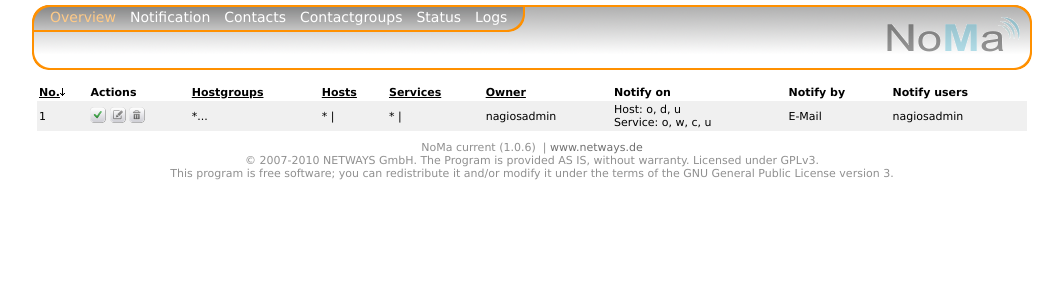
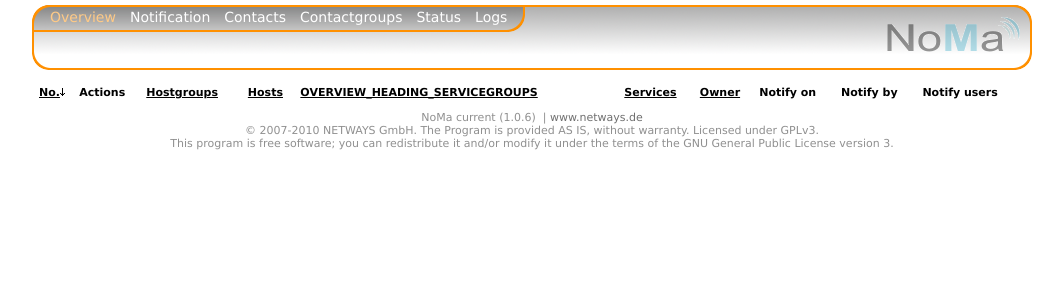
Before and after one commit to TheFlyingCorpse/NoMa, a PHP site: page / in a window 1280 px wide. Shown: the top 300 px of the page, without its empty margins (108-1171 px from the left). Run offline with PHP 8.4, Linux system fonts and the light colour scheme; data comes from the database, SQL or seed files in the repository; data that the repository does not hold is empty; some libraries are stand-ins or nearby versions.

Commit message:
* First attempt of adding in support for servicegroups in notifications - Work in progress!

```diff
--- a/inc/change_notifications.php
+++ b/inc/change_notifications.php
@@ -65,6 +65,8 @@ function addNotification ($p) {
 	$hostgroups_exclude = prepareDBValue($p['hostgroups_exclude']);
 	$hosts_include = prepareDBValue($p['hosts_include']);
 	$hosts_exclude = prepareDBValue($p['hosts_exclude']);
+        $servicegroups_include = prepareDBValue($p['servicegroups_include']);
+        $servicegroups_exclude = prepareDBValue($p['servicegroups_exclude']);
 	$services_include = prepareDBValue($p['services_include']);
 	$services_exclude = prepareDBValue($p['services_exclude']);
 	$notify_after_tries = prepareDBValue($p['notify_after_tries']);
@@ -86,12 +88,14 @@ function addNotification ($p) {
 	// check whether notification exists
 		$query = sprintf(
 		'select id from notifications
-			where active=0 and username=\'%s\' and hostgroups_include=\'%s\' and hostgroups_exclude=\'%s\' and hosts_include=\'%s\' and hosts_exclude=\'%s\' and services_include=\'%s\' and services_exclude=\'%s\' and notify_after_tries=\'%s\' and on_ok=\'%s\' and on_warning=\'%s\' and on_unknown=\'%s\' and on_host_unreachable=\'%s\' and on_critical=\'%s\' and on_host_up=\'%s\' and on_host_down=\'%s\'',
+			where active=0 and username=\'%s\' and hostgroups_include=\'%s\' and hostgroups_exclude=\'%s\' and hosts_include=\'%s\' and hosts_exclude=\'%s\'  and servicegroups_include=\'%s\' and servicegroups_exclude=\'%s\' and services_include=\'%s\' and services_exclude=\'%s\' and notify_after_tries=\'%s\' and on_ok=\'%s\' and on_warning=\'%s\' and on_unknown=\'%s\' and on_host_unreachable=\'%s\' and on_critical=\'%s\' and on_host_up=\'%s\' and on_host_down=\'%s\'',
 		$owner,
 		$hostgroups_include,
 		$hostgroups_exclude,
 		$hosts_include,
 		$hosts_exclude,
+		$servicegroups_include,
+		$servicegroups_exclude,
 		$services_include,
 		$services_exclude,
 		$notify_after_tries,
@@ -110,14 +114,16 @@ function addNotification ($p) {
 	// add notification
 	$query = sprintf(
 		'insert into notifications
-			(active,username,hostgroups_include,hostgroups_exclude,hosts_include,hosts_exclude,services_include,services_exclude,notify_after_tries,on_ok,on_warning,on_unknown,on_host_unreachable,on_critical,on_host_up,on_host_down,let_notifier_handle)
-			values (\'%s\',\'%s\',\'%s\',\'%s\',\'%s\',\'%s\',\'%s\',\'%s\',\'%s\',\'%s\',\'%s\',\'%s\',\'%s\',\'%s\',\'%s\',\'%s\',\'%s\')',
+			(active,username,hostgroups_include,hostgroups_exclude,hosts_include,hosts_exclude,servicegroups_include,servicegroups_exclude,services_include,services_exclude,notify_after_tries,on_ok,on_warning,on_unknown,on_host_unreachable,on_critical,on_host_up,on_host_down,let_notifier_handle)
+			values (\'%s\',\'%s\',\'%s\',\'%s\',\'%s\',\'%s\',\'%s\',\'%s\',\'%s\',\'%s\',\'%s\',\'%s\',\'%s\',\'%s\',\'%s\',\'%s\',\'%s\',\'%s\',\'%s\')',
 		'0',
 		$owner,
 		$hostgroups_include,
 		$hostgroups_exclude,
 		$hosts_include,
 		$hosts_exclude,
+                $servicegroups_include,
+                $servicegroups_exclude,
 		$services_include,
 		$services_exclude,
 		$notify_after_tries,
@@ -136,12 +142,14 @@ function addNotification ($p) {
 	// get new id
 	$query = sprintf(
 		'select id from notifications
-			where active=\'0\' and username=\'%s\'  and hostgroups_include=\'%s\' and hostgroups_exclude=\'%s\' and  hosts_include=\'%s\' and hosts_exclude=\'%s\' and services_include=\'%s\' and services_exclude=\'%s\' and notify_after_tries=\'%s\' and on_ok=\'%s\' and on_warning=\'%s\' and on_unknown=\'%s\' and on_host_unreachable=\'%s\' and on_critical=\'%s\' and on_host_up=\'%s\' and on_host_down=\'%s\'',
+			where active=\'0\' and username=\'%s\'  and hostgroups_include=\'%s\' and hostgroups_exclude=\'%s\' and  hosts_include=\'%s\' and hosts_exclude=\'%s\' and servicegroups_include=\'%s\' and servicegroups_exclude=\'%s\' and services_include=\'%s\' and services_exclude=\'%s\' and notify_after_tries=\'%s\' and on_ok=\'%s\' and on_warning=\'%s\' and on_unknown=\'%s\' and on_host_unreachable=\'%s\' and on_critical=\'%s\' and on_host_up=\'%s\' and on_host_down=\'%s\'',
 		$owner,
 		$hostgroups_include,
 		$hostgroups_exclude,
 		$hosts_include,
 		$hosts_exclude,
+                $servicegroups_include,
+                $servicegroups_exclude,
 		$services_include,
 		$services_exclude,
 		$notify_after_tries,
@@ -258,6 +266,8 @@ function updateNotification ($p) {
 	$hostgroups_exclude = prepareDBValue($p['hostgroups_exclude']);
 	$hosts_include = prepareDBValue($p['hosts_include']);
 	$hosts_exclude = prepareDBValue($p['hosts_exclude']);
+        $servicegroups_include = prepareDBValue($p['servicegroups_include']);
+        $servicegroups_exclude = prepareDBValue($p['servicegroups_exclude']);
 	$services_include = prepareDBValue($p['services_include']);
 	$services_exclude = prepareDBValue($p['services_exclude']);
 	$notify_after_tries = prepareDBValue($p['notify_after_tries'][0]);
@@ -281,12 +291,14 @@ function updateNotification ($p) {
 
 	// update notification
 	$query = sprintf(
-		'update notifications set username=\'%s\', hostgroups_include=\'%s\', hostgroups_exclude=\'%s\', hosts_include=\'%s\',hosts_exclude=\'%s\',services_include=\'%s\',services_exclude=\'%s\',notify_after_tries=\'%s\',on_ok=\'%s\',on_warning=\'%s\',on_unknown=\'%s\',on_host_unreachable=\'%s\',on_critical=\'%s\',on_host_up=\'%s\',on_host_down=\'%s\',let_notifier_handle=\'%s\',rollover=\'%s\' where id=\'%s\'',
+		'update notifications set username=\'%s\', hostgroups_include=\'%s\', hostgroups_exclude=\'%s\', hosts_include=\'%s\',hosts_exclude=\'%s\',servicegroups_include=\'%s\', servicegroups_exclude=\'%s\',services_include=\'%s\',services_exclude=\'%s\',notify_after_tries=\'%s\',on_ok=\'%s\',on_warning=\'%s\',on_unknown=\'%s\',on_host_unreachable=\'%s\',on_critical=\'%s\',on_host_up=\'%s\',on_host_down=\'%s\',let_notifier_handle=\'%s\',rollover=\'%s\' where id=\'%s\'',
 		$owner,
 		$hostgroups_include,
 		$hostgroups_exclude,
 		$hosts_include,
 		$hosts_exclude,
+                $servicegroups_include,
+                $servicegroups_exclude,
 		$services_include,
 		$services_exclude,
 		$notify_after_tries,
--- a/inc/content_add-edit.php
+++ b/inc/content_add-edit.php
@@ -132,6 +132,9 @@ function getContent () {
 
 		$templateContent->assign('INCLUDE_HOSTS', $dbResult[0]['hosts_include']);
 		$templateContent->assign('EXCLUDE_HOSTS', $dbResult[0]['hosts_exclude']);
+
+                $templateContent->assign('INCLUDE_SERVICEGROUPS', $dbResult[0]['servicegroups_include']);
+                $templateContent->assign('EXCLUDE_SERVICEGROUPS', $dbResult[0]['servicegroups_exclude']);
 
 		$templateContent->assign('INCLUDE_SERVICES', $dbResult[0]['services_include']);
 		$templateContent->assign('EXCLUDE_SERVICES', $dbResult[0]['services_exclude']);
@@ -373,6 +376,9 @@ function getContent () {
 		$templateContent->assign('ONCHANGE_HOSTS_INCLUDE', ' onkeyup="update_preview(\'h\',\'i\');"');
 		$templateContent->assign('ONCHANGE_HOSTS_EXCLUDE', ' onkeyup="update_preview(\'h\',\'e\');"');
 
+                $templateContent->assign('ONCHANGE_SERVICEGROUPS_INCLUDE', ' onkeyup="update_preview(\'sg\',\'i\');"');
+                $templateContent->assign('ONCHANGE_SERVICEGROUPS_EXCLUDE', ' onkeyup="update_preview(\'sg\',\'e\');"');
+
 		$templateContent->assign('ONCHANGE_SERVICES_INCLUDE', ' onkeyup="update_preview(\'s\',\'i\');"');
 		$templateContent->assign('ONCHANGE_SERVICES_EXCLUDE', ' onkeyup="update_preview(\'s\',\'e\');"');
 
--- a/inc/content_overview.php
+++ b/inc/content_overview.php
@@ -63,6 +63,7 @@ function getContent () {
 		'n.id' => 'NOTIFICATION_RULE',
 		'n.hostgroups_include' => 'HOSTGROUP',
 		'n.hosts_include' => 'HOST',
+		'n.servicegroups_include' => 'SERVICEGROUP',
 		'n.services_include' => 'SERVICE',
 		'n.username' => 'OWNER'
 	);
@@ -79,6 +80,7 @@ function getContent () {
 	$templateContent->assign('OVERVIEW_HEADING_HOSTGROUPS', OVERVIEW_HEADING_HOSTGROUPS);
 	$templateContent->assign('OVERVIEW_HEADING_HOSTS', OVERVIEW_HEADING_HOSTS);
 	$templateContent->assign('OVERVIEW_HEADING_SERVICES', OVERVIEW_HEADING_SERVICES);
+        $templateContent->assign('OVERVIEW_HEADING_SERVICEGROUPS', OVERVIEW_HEADING_SERVICEGROUPS);
 	$templateContent->assign('OVERVIEW_HEADING_OWNER', OVERVIEW_HEADING_OWNER);
 	$templateContent->assign('OVERVIEW_HEADING_TIMEZONE', OVERVIEW_HEADING_TIMEZONE);
 	$templateContent->assign('OVERVIEW_HEADING_NOTIFY_ON', OVERVIEW_HEADING_NOTIFY_ON);
@@ -313,7 +315,14 @@ function getContent () {
 				' onmouseover="javascript:showLong(\'&lt;b&gt;+&lt;/b&gt;: ' . $row['hosts_include'] . '&lt;br/&gt;&lt;b&gt;-&lt;/b&gt;: ' . $row['hosts_exclude'] . '\');" onmouseout="javascript:hideLong();"'
 			);
 		}
-
+                $data = list($long, $value, $short) = shorten($row['servicegroups_include'] . ' | ' .$row['servicegroups_exclude'], 'overview_servicegroup');
+                $templateSubContent->assign('SERVICEGROUPS', $value);
+                if ($short) {
+                        $templateSubContent->assign(
+                                'SERVICEGROUPS_MOUSEOVER',
+                                ' onmouseover="javascript:showLong(\'&lt;b&gt;+&lt;/b&gt;: ' . $row['servicegroups_include'] . '&lt;br/&gt;&lt;b&gt;-&lt;/b&gt;: ' . $row['servicegroups_exclude'] . '\');" onmouseout="javascript:hideLong();"'
+                        );
+                }
 		$data = list($long, $value, $short) = shorten($row['services_include'] . ' | ' . $row['services_exclude'], 'overview_service');
 		$templateSubContent->assign('SERVICES' , $value);
 		if ($short) {
--- a/lang/de.php
+++ b/lang/de.php
@@ -107,6 +107,8 @@ define('ADD_EDIT_INCLUDE_HOSTS', 'Einzuschlie&szlig;ende Hosts:');
 define('ADD_EDIT_EXCLUDE_HOSTS', 'Auszuschlie&szlig;ende Hosts:');
 define('ADD_EDIT_INCLUDE_SERVICES', 'Einzuschlie&szlig;ende Services:');
 define('ADD_EDIT_EXCLUDE_SERVICES', 'Auszuschlie&szlig;ende Services:');
+define('ADD_EDIT_INCLUDE_SERVICEGROUPS', 'Einzuschlie&szlig;ende Servicegruppen:');
+define('ADD_EDIT_EXCLUDE_SERVICEGROUPS', 'Auszuschlie&szlig;ende Servicegruppen:');
 define('ADD_EDIT_TIMEZONE', 'Zeitzone:');
 define('ADD_EDIT_OWNER', 'Besitzer:');
 define('ADD_EDIT_NOTIFY_USERS', 'Zu benachrichtigende Personen:');
--- a/lang/en.php
+++ b/lang/en.php
@@ -108,6 +108,8 @@ define('ADD_EDIT_INCLUDE_HOSTS', 'Include hosts:');
 define('ADD_EDIT_EXCLUDE_HOSTS', 'Exclude hosts:');
 define('ADD_EDIT_INCLUDE_SERVICES', 'Include services:');
 define('ADD_EDIT_EXCLUDE_SERVICES', 'Exclude services:');
+define('ADD_EDIT_INCLUDE_SERVICEGROUPS', 'Include servicegroups:');
+define('ADD_EDIT_EXCLUDE_SERVICEGROUPS', 'Exclude servicegroups:');
 define('ADD_EDIT_TIMEZONE', 'Timezone:');
 define('ADD_EDIT_OWNER', 'Owner:');
 define('ADD_EDIT_NOTIFY_USERS', 'Notify users:');
@@ -194,6 +196,7 @@ define('LOG_VIEWER_HEADING_CHECK_TYPE', 'Check type');
 define('LOG_VIEWER_HEADING_HOSTGROUP', 'Hostgroup');
 define('LOG_VIEWER_HEADING_HOST', 'Host');
 define('LOG_VIEWER_HEADING_SERVICE', 'Service');
+define('LOG_VIEWER_HEADING_SERVICEGROUP', 'Servicegroup');
 define('LOG_VIEWER_HEADING_CHECK_RESULT', 'Check status');
 define('LOG_VIEWER_HEADING_METHOD', 'Notification method');
 define('LOG_VIEWER_HEADING_USER', 'Recipient');
--- a/script.js
+++ b/script.js
@@ -71,6 +71,9 @@ function update_preview (entity, type) {
 		case 'h':
 			prefix = 'hosts_';
 			break;
+                case 'sg':
+                        prefix = 'servicegroups_';
+                        break;
 		case 's':
 			prefix = 'services_';
 			break;
--- a/sql/create_tables.sql
+++ b/sql/create_tables.sql
@@ -164,6 +164,8 @@ CREATE TABLE `notifications` (
   `hostgroups_exclude` varchar(255) character set latin1 NOT NULL,
   `services_include` varchar(255) character set latin1 NOT NULL,
   `services_exclude` varchar(255) character set latin1 NOT NULL,
+  `servicegroups_include` varchar(255) character set latin1 NOT NULL,
+  `servicegroups_exclude` varchar(255) character set latin1 NOT NULL,
   `notify_after_tries` varchar(10) character set latin1 NOT NULL default '0',
   `let_notifier_handle` tinyint(1) NOT NULL,
   `rollover` tinyint(1) default 0,
@@ -656,6 +658,7 @@ CREATE TABLE `tmp_commands` (
   `host_alias` varchar(255) default NULL,
   `host_address` varchar(255) default NULL,
   `service` varchar(255) default NULL,
+  `servicegroups` varchar(255) default NULL,
   `check_type` varchar(255) default NULL,
   `status` varchar(255) default NULL,
   `stime` int(11) default 0,
--- a/sql/new_tables.sql
+++ b/sql/new_tables.sql
@@ -11,6 +11,7 @@ CREATE TABLE `tmp_commands` (
   `service` varchar(255) default NULL,
   `check_type` varchar(255) default NULL,
   `status` varchar(255) default NULL,
+  `servicegroups` varchar(255) default NULL,
   `stime` int(11) default 0,
   `notification_type` varchar(255) default NULL,
   `output` varchar(4096) default NULL,
--- a/templates/overview.html
+++ b/templates/overview.html
@@ -5,6 +5,7 @@
 <td nowrap="nowrap">{$OVERVIEW_HEADING_ACTIONS}</td>
 <td nowrap="nowrap"><a href="{$LINK_SORT_HOSTGROUPS}" class="header_link">{$OVERVIEW_HEADING_HOSTGROUPS}</a>{$SORT_IMAGE_HOST}</td>
 <td nowrap="nowrap"><a href="{$LINK_SORT_HOST}" class="header_link">{$OVERVIEW_HEADING_HOSTS}</a>{$SORT_IMAGE_HOST}</td>
+<td nowrap="nowrap"><a href="{$LINK_SORT_SERVICEGROUPS}" class="header_link">{$OVERVIEW_HEADING_SERVICEGROUPS}</a>{$SORT_IMAGE_SERVICE}</td>
 <td nowrap="nowrap"><a href="{$LINK_SORT_SERVICE}" class="header_link">{$OVERVIEW_HEADING_SERVICES}</a>{$SORT_IMAGE_SERVICE}</td>
 <td nowrap="nowrap"><a href="{$LINK_SORT_OWNER}" class="header_link">{$OVERVIEW_HEADING_OWNER}</a>{$SORT_IMAGE_OWNER}</td>
 <td nowrap="nowrap">{$OVERVIEW_HEADING_NOTIFY_ON}</td>
--- a/templates/overview_row.html
+++ b/templates/overview_row.html
@@ -7,6 +7,7 @@
 </td>
 <td nowrap="nowrap"{$HOSTGROUPS_MOUSEOVER}>{$HOSTGROUPS}</td>
 <td nowrap="nowrap"{$HOSTS_MOUSEOVER}>{$HOSTS}</td>
+<td nowrap="nowrap"{$SERVICEGROUPS_MOUSEOVER}>{$SERVICEGROUPS}</td>
 <td nowrap="nowrap"{$SERVICES_MOUSEOVER}>{$SERVICES}</td>
 <td onmouseover="showLong('{$FULL_NAME}')" onmouseout="hideLong()">{$OWNER}</td>
 <td>{$NOTIFY_ON}</td>
```
Also changed, not shown: templates/add-edit_notification.html (+8 -0 lines), doc/CHANGELOG.txt, 3 other files.
